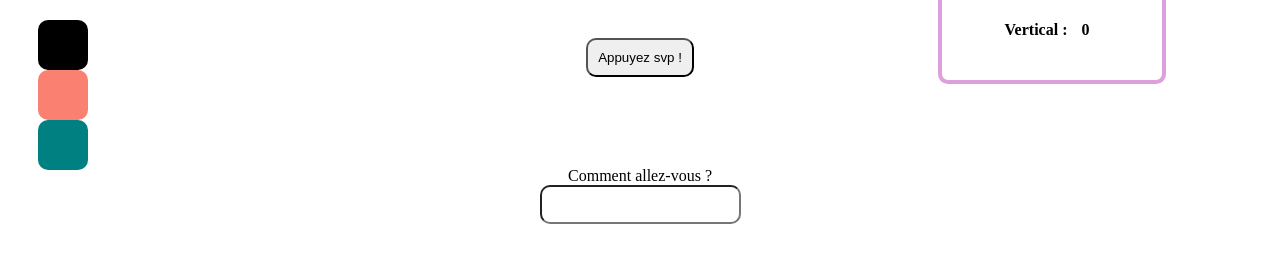
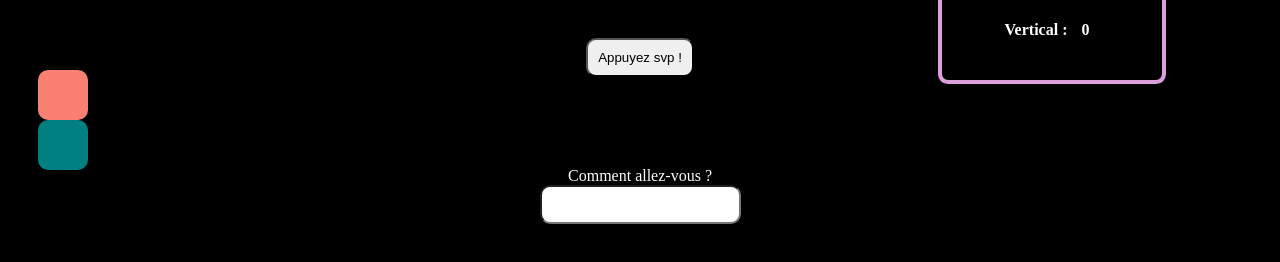
Before and after one commit to JustFS/cours-js-b2, a plain HTML site: page events/index.html in a window 1280 px wide. Both pictures are taken after a click on the element 63 px from the left and 45 px from the top of the page. Drawn offline with Linux system fonts and the light colour scheme.

Commit message:
added switch

```diff
--- a/events/index.js
+++ b/events/index.js
@@ -5,6 +5,7 @@ const x = document.querySelector(".horizontal");
 const y = document.querySelector(".vertical");
 const inputQuestion = document.querySelector("#question");
 const reponseDisplay = document.querySelector(".reponse");
+const themeButtons = document.querySelectorAll(".theme");
 
 // CLICK
 // event listener : 1er param : événement(scroll, keyup) / 2ème : action
@@ -24,3 +25,20 @@ mouseEvent.addEventListener("mousemove", (event) => {
 inputQuestion.addEventListener("input", (event) => {
   reponseDisplay.innerHTML = event.target.value;
 });
+
+// SWITCH
+themeButtons.forEach((button) => {
+  button.addEventListener("click", (event) => {
+    console.log(event.target.id);
+
+    switch (event.target.id) {
+      case "dark":
+        document.body.classList.add("dark-theme");
+        break;
+
+      // toujours finir le switch par un default case
+      default:
+        null;
+    }
+  });
+});
--- a/events/style.css
+++ b/events/style.css
@@ -2,6 +2,9 @@
   padding: 10px;
   text-align: center;
   border-radius: 10px;
+}
+body {
+  transition: 0.3s;
 }
 p {
   visibility: hidden;
```
